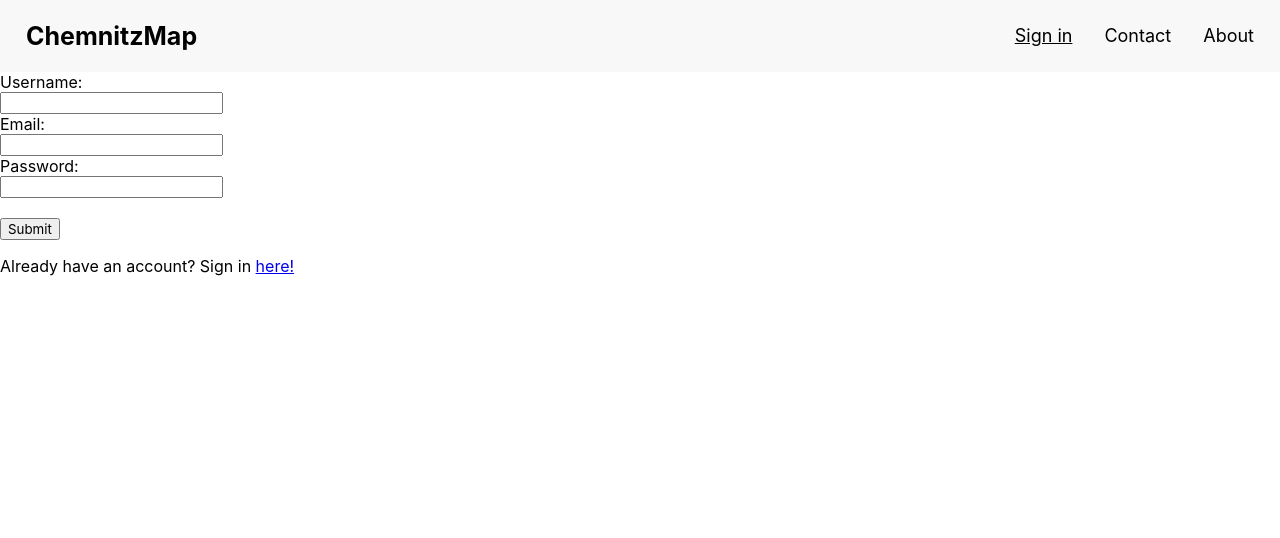
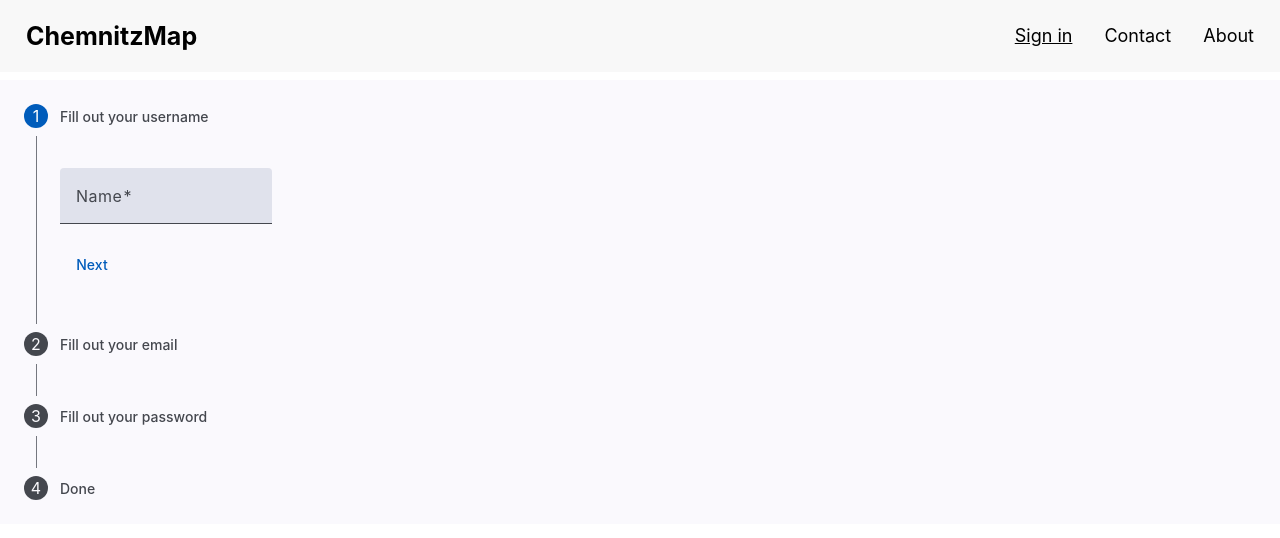
Before and after one commit to Ubuntovka/chemnitz-angular, an Angular app: page /register in a window 1280 px wide. Shown: the top 538 px of the page. Built offline with nearby package versions, Linux system fonts and the light colour scheme.

Commit message:
registration works with new design

```diff
--- a/src/app/components/login/login.component.css
+++ b/src/app/components/login/login.component.css
@@ -46,3 +46,7 @@
   text-align: left;
   margin: 0 0 0.5rem;
 }
+
+.sign-in-button {
+  margin-bottom: 8dvh;
+}
--- a/src/app/components/login/login.component.html
+++ b/src/app/components/login/login.component.html
@@ -32,7 +32,7 @@
       <mat-icon>{{hide() ? 'visibility_off' : 'visibility'}}</mat-icon>
     </button>
   </mat-form-field>
-    <button mat-button="outlined" type="submit" aria-label="Show an example snack-bar">
+    <button class="sign-in-button" mat-button="outlined" type="submit" aria-label="Show an example snack-bar">
       Sign In
     </button>
   </form>
--- a/src/app/components/login/login.component.ts
+++ b/src/app/components/login/login.component.ts
@@ -85,6 +85,7 @@ export class LoginComponent implements OnInit {
     event.stopPropagation();
   }
 
+  // Snackbars
   private _snackBar = inject(MatSnackBar);
 
   successfulSnackBar() {
--- a/src/app/components/register/register.component.css
+++ b/src/app/components/register/register.component.css
@@ -0,0 +1,7 @@
+.mat-stepper-vertical {
+  margin-top: 8px;
+}
+
+.mat-mdc-form-field {
+  margin-top: 16px;
+}
--- a/src/app/components/register/register.component.html
+++ b/src/app/components/register/register.component.html
@@ -1,14 +1,83 @@
-<form (ngSubmit)="register()" #registerForm="ngForm">
-  <label for="name">Username:</label><br>
-  <input type="text" id="name" name="username" [(ngModel)]="user.name"><br>
+<mat-stepper orientation="vertical" [linear]="isLinear" #stepper>
+  <mat-step [stepControl]="firstFormGroup">
+    <form [formGroup]="firstFormGroup">
+      <ng-template matStepLabel>Fill out your username</ng-template>
+      <mat-form-field>
+        <mat-label>Name</mat-label>
+        <input matInput placeholder="Last name, First name" formControlName="username" required>
+      </mat-form-field>
+      <div>
+        <button mat-button matStepperNext>Next</button>
+      </div>
+    </form>
+  </mat-step>
+  <mat-step [stepControl]="secondFormGroup">
+    <form [formGroup]="secondFormGroup">
+      <ng-template matStepLabel>Fill out your email</ng-template>
+      <mat-form-field>
+        <mat-label>Email</mat-label>
+        <input
+          formControlName="email"
+          matInput
+          placeholder="pat@example.com"
+          required
+        />
+      </mat-form-field>
+      <div>
+        <button mat-button matStepperPrevious>Back</button>
+        <button mat-button matStepperNext>Next</button>
+      </div>
+    </form>
+  </mat-step>
+  <mat-step [stepControl]="thirdFormGroup">
+    <form [formGroup]="thirdFormGroup">
+      <ng-template matStepLabel>Fill out your password</ng-template>
+      <mat-form-field>
+        <mat-label>Password</mat-label>
+        <input
+          matInput [type]="hide() ? 'password' : 'text'"
+          formControlName="password"
+        />
+        <button
+          mat-icon-button
+          matSuffix
+          (click)="clickEvent($event)"
+          [attr.aria-label]="'Hide password'"
+          [attr.aria-pressed]="hide()"
+        >
+          <mat-icon>{{hide() ? 'visibility_off' : 'visibility'}}</mat-icon>
+        </button>
+      </mat-form-field>
+      <div>
+        <button mat-button matStepperPrevious>Back</button>
+        <button mat-button matStepperNext>Next</button>
+      </div>
+    </form>
+  </mat-step>
+  <mat-step>
+    <ng-template matStepLabel>Done</ng-template>
+    <p>Press "Finish" if you are done.</p>
+    <div>
+<!--      <button mat-button matStepperPrevious>Back</button>-->
+<!--      <button mat-button (click)="stepper.reset()">Reset</button>-->
+      <button mat-button matStepperPrevious>Back</button>
+      <button mat-button (click)="register()">Finish</button>
+    </div>
+  </mat-step>
+</mat-stepper>
 
-  <label for="email">Email:</label><br>
-  <input type="email" id="email" name="email" [(ngModel)]="user.email"><br>
 
-  <label for="passwords">Password:</label><br>
-  <input type="password" id="passwords" name="password" [(ngModel)]="user.password"><br><br>
+<!--<form (ngSubmit)="register()" #registerForm="ngForm">-->
+<!--  <label for="name">Username:</label><br>-->
+<!--  <input type="text" id="name" name="username" [(ngModel)]="user.name"><br>-->
 
-  <input type="submit" value="Submit">
-</form>
+<!--  <label for="email">Email:</label><br>-->
+<!--  <input type="email" id="email" name="email" [(ngModel)]="user.email"><br>-->
 
-<p>Already have an account? Sign in <a routerLink="/login">here!</a></p>
+<!--  <label for="passwords">Password:</label><br>-->
+<!--  <input type="password" id="passwords" name="password" [(ngModel)]="user.password"><br><br>-->
+
+<!--  <input type="submit" value="Submit">-->
+<!--</form>-->
+
+<!--<p>Already have an account? Sign in <a routerLink="/login">here!</a></p>-->
--- a/src/app/components/register/register.component.ts
+++ b/src/app/components/register/register.component.ts
@@ -1,13 +1,27 @@
-import {Component, OnInit} from '@angular/core';
+import {Component, inject, OnInit, signal} from '@angular/core';
 import {ApiService} from '../../services/api.service';
-import {FormsModule} from '@angular/forms';
-import {RouterLink} from '@angular/router';
+import {FormBuilder, FormControl, FormsModule, ReactiveFormsModule, Validators} from '@angular/forms';
+import {MatStepperModule} from '@angular/material/stepper';
+import {MatFormField, MatInputModule} from '@angular/material/input';
+import {MatButton, MatButtonModule, MatIconButton} from '@angular/material/button';
+import {MatFormFieldModule} from '@angular/material/form-field';
+import {MatIcon} from '@angular/material/icon';
+import {merge} from 'rxjs';
+import {takeUntilDestroyed} from '@angular/core/rxjs-interop';
 
 @Component({
   selector: 'app-register',
   imports: [
+    MatButtonModule,
+    MatStepperModule,
     FormsModule,
-    RouterLink
+    ReactiveFormsModule,
+    MatFormFieldModule,
+    MatInputModule,
+    MatIcon,
+    MatFormField,
+    MatIconButton,
+    MatButton,
   ],
   templateUrl: './register.component.html',
   styleUrl: './register.component.css'
@@ -15,26 +29,57 @@ import {RouterLink} from '@angular/router';
 
 export class RegisterComponent implements OnInit {
 
-  user = {
-    name: '',
-    email: '',
-    password: ''
-  };
-
-  constructor(private apiService: ApiService) {
+  constructor(protected apiService: ApiService) {
+    merge(this.email.statusChanges, this.email.valueChanges)
+      .pipe(takeUntilDestroyed())
+      .subscribe(() => this.updateErrorMessage());
   }
 
   ngOnInit() {
-
   }
 
+  private _formBuilder = inject(FormBuilder);
+
+  firstFormGroup = this._formBuilder.group({
+    username: ['', Validators.required],
+  });
+  secondFormGroup = this._formBuilder.group({
+    email: ['', [Validators.required, Validators.email]],
+  });
+  thirdFormGroup = this._formBuilder.group({
+    password: ['', Validators.required],
+  })
+  isLinear = false;
+
+  readonly username = this.firstFormGroup.get('username') as FormControl;
+  readonly email = this.secondFormGroup.get('email') as FormControl;
+  readonly password = this.thirdFormGroup.get('password') as FormControl;
+
   register() {
-    this.apiService.registerUser(this.user.name, this.user.email, this.user.password)
+    this.apiService.registerUser(this.username.value, this.email.value, this.password.value)
       .subscribe({
         next: response => console.log('Registered successfully', response),
         error: err => console.error('Registration error', err)
       });
   }
 
+  // password
+  hide = signal(true);
+  clickEvent(event: MouseEvent) {
+    this.hide.set(!this.hide());
+    event.stopPropagation();
+  }
 
+
+  // email
+  errorMessage = signal('');
+  updateErrorMessage() {
+    if (this.email.hasError('required')) {
+      this.errorMessage.set('You must enter a value');
+    } else if (this.email.hasError('email')) {
+      this.errorMessage.set('Not a valid email');
+    } else {
+      this.errorMessage.set('');
+    }
+  }
 }
--- a/src/app/services/api.service.ts
+++ b/src/app/services/api.service.ts
@@ -21,7 +21,7 @@ export class ApiService {
     return this.http.get(this.apiUrl + "/locations", {headers: {Accept: 'application/json'}});
   }
 
-  registerUser(username: string, email: string, password: string) {
+  registerUser(username: string | null | undefined, email: string | null | undefined, password: string | null | undefined) {
     const body = {
       name: username,
       email: email,
```
